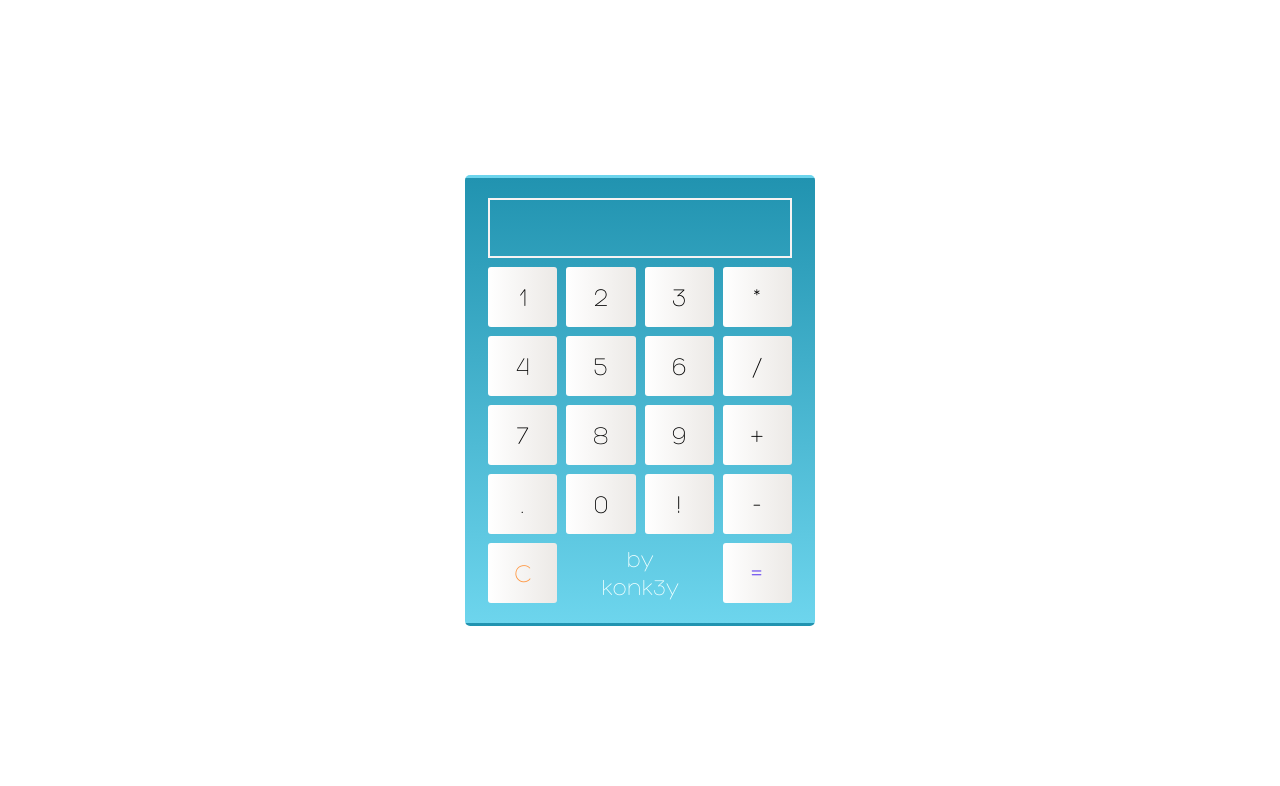
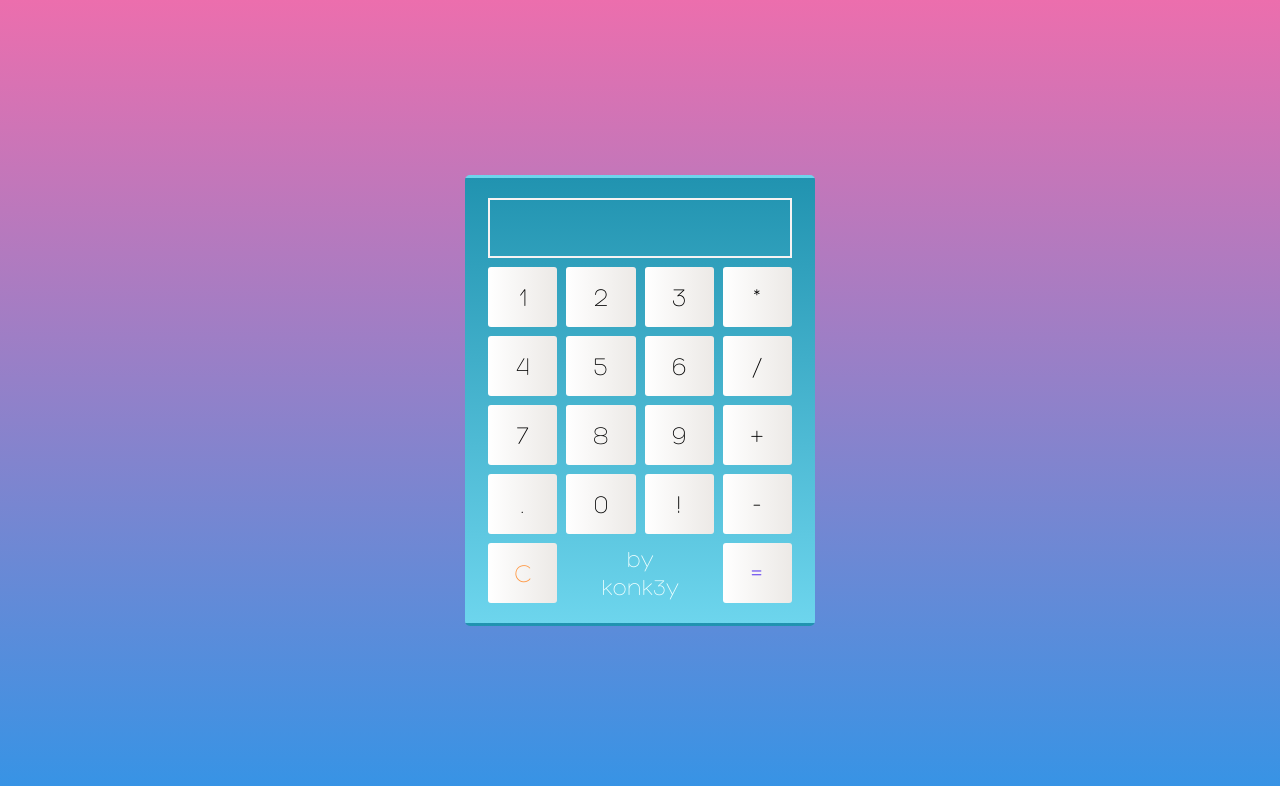
Before and after one commit to konk3y/calculator.io, a plain HTML site: page calculator/index.html in a window 1280 px wide. Drawn offline with Linux system fonts and the light colour scheme.

Commit message:
Добавил фон

```diff
--- a/calculator/styles.css
+++ b/calculator/styles.css
@@ -30,7 +30,9 @@
  body {
     margin: 0; /* Велечина отсупа от каждого края элемента */
     min-height: 100vh; /* минимальная высота элемента */
-
+    background: #3494e6; /* fallback for old browsers */
+  background: -webkit-linear-gradient(to top, #3494e6, #ec6ead); /* Chrome 10-25, Safari 5.1-6 */
+  background: linear-gradient(to top, #3494e6, #ec6ead); /* W3C, IE 10+/ Edge, Firefox 16+, Chrome 26+, Opera 12+, Safari 7+ */
     display: flex;
     justify-content: center; /*Чтобы все было в центре и было ровно */
     align-items: center;
```
